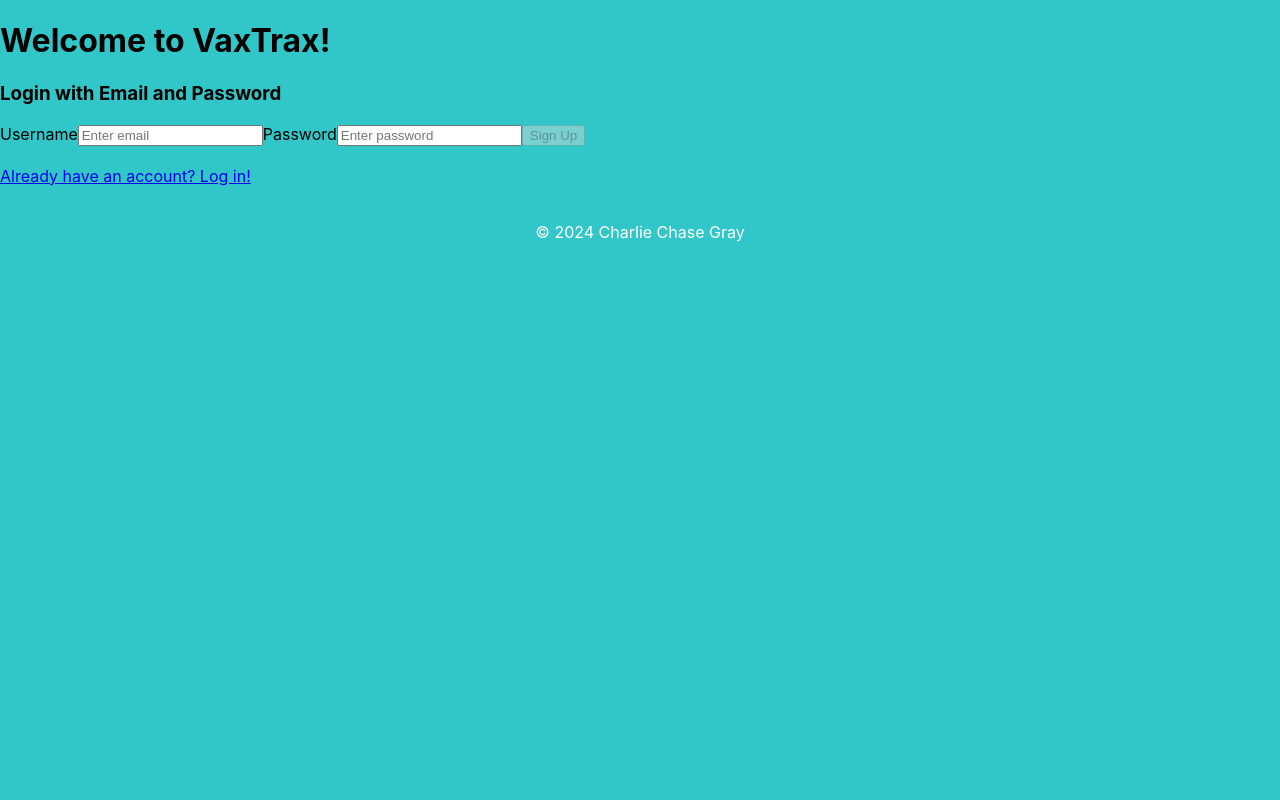
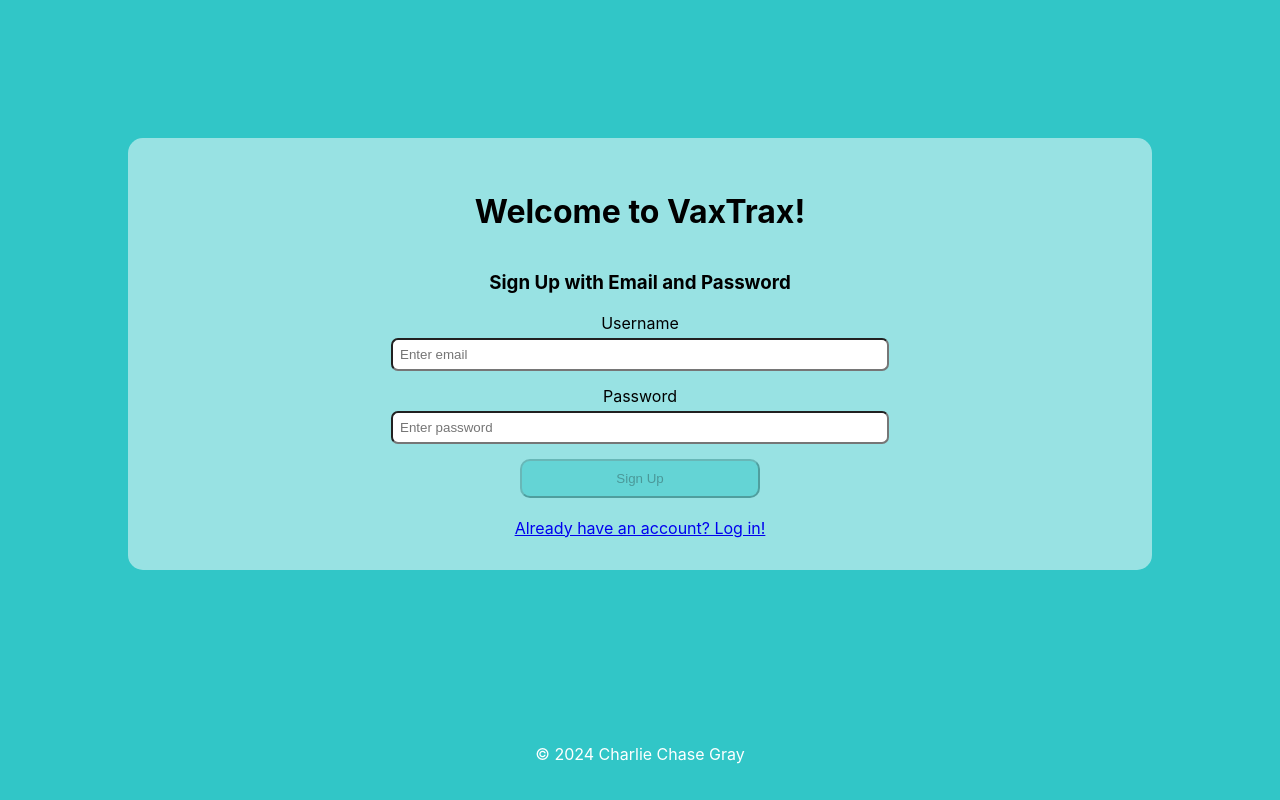
Before and after one commit to charliechase96/vaxtrax, a React (Create React App) app: page /signup in a window 1280 px wide. Built offline with nearby package versions, Linux system fonts and the light colour scheme; the HTML template or start-up script is replaced by a standard one.

Commit message:
style login and signup pages and fix typo on signup page

```diff
--- a/src/App.css
+++ b/src/App.css
@@ -159,3 +159,95 @@ body {
   margin-top: 15px;
   margin-bottom: 15px;
 }
+
+.login-container {
+  display: flex;
+  flex-direction: column;
+  justify-content: center;
+  align-items: center;
+  height: 100vh;
+}
+
+.login-form {
+  background-color: rgba(255, 255, 255, 0.5);
+  display: flex;
+  flex-direction: column;
+  justify-content: center;
+  align-items: center;
+  width: 75%;
+  margin: auto;
+  border-radius: 15px;
+  padding: 2.5%;
+}
+
+.login-form form {
+  width: 100%;
+  display: flex;
+  flex-direction: column;
+  align-items: center;
+}
+
+.login-form input {
+  width: 50%;
+  padding: 7px;
+  margin-bottom: 15px;
+  border-radius: 7px;
+}
+
+.login-form label {
+  margin-bottom: 5px;
+}
+
+.login-form button {
+  padding: 10px 20px;
+  cursor: pointer;
+  background-color: rgba(49, 198, 199, 0.5);
+  border-radius: 10px;
+  width: 25%;
+}
+
+.signup-container {
+  display: flex;
+  flex-direction: column;
+  justify-content: center;
+  align-items: center;
+  height: 100vh;
+}
+
+.signup-form {
+  background-color: rgba(255, 255, 255, 0.5);
+  display: flex;
+  flex-direction: column;
+  justify-content: center;
+  align-items: center;
+  width: 75%;
+  margin: auto;
+  border-radius: 15px;
+  padding: 2.5%;
+}
+
+.signup-form form {
+  width: 100%;
+  display: flex;
+  flex-direction: column;
+  align-items: center;
+}
+
+.signup-form input {
+  width: 50%;
+  padding: 7px;
+  margin-bottom: 15px;
+  border-radius: 7px;
+}
+
+.signup-form label {
+  margin-bottom: 5px;
+}
+
+.signup-form button {
+  padding: 10px 20px;
+  cursor: pointer;
+  background-color: rgba(49, 198, 199, 0.5);
+  border-radius: 10px;
+  width: 25%;
+}
--- a/src/Components/Authentication/Login.js
+++ b/src/Components/Authentication/Login.js
@@ -37,8 +37,8 @@ function Login({onLoginSuccess}) {
     };
 
     return (
-        <>
-            <div>
+        <div className='login-container'>
+            <div className='login-form'>
                 <h1>Welcome to VaxTrax!</h1>
                 <form onSubmit={handleLogin}>
                     <h3>Login with Email and Password</h3>
@@ -75,7 +75,7 @@ function Login({onLoginSuccess}) {
                 {error && <div>{error}</div>}
             </div>
             <Footer />
-        </>
+        </div>
     )
 }
 
--- a/src/Components/Authentication/Signup.js
+++ b/src/Components/Authentication/Signup.js
@@ -38,11 +38,11 @@ function Signup({onSignupSuccess}) {
     };
 
     return (
-        <>
-            <div>
+        <div className='signup-container'>
+            <div className='signup-form'>
                 <h1>Welcome to VaxTrax!</h1>
                 <form onSubmit={handleSignup}>
-                    <h3>Login with Email and Password</h3>
+                    <h3>Sign Up with Email and Password</h3>
                     <label>Username</label>
                     <input
                         type="email"
@@ -76,7 +76,7 @@ function Signup({onSignupSuccess}) {
                 {error && <div>{error}</div>}
             </div>
             <Footer />
-        </>
+        </div>
     )
 }
 
```
